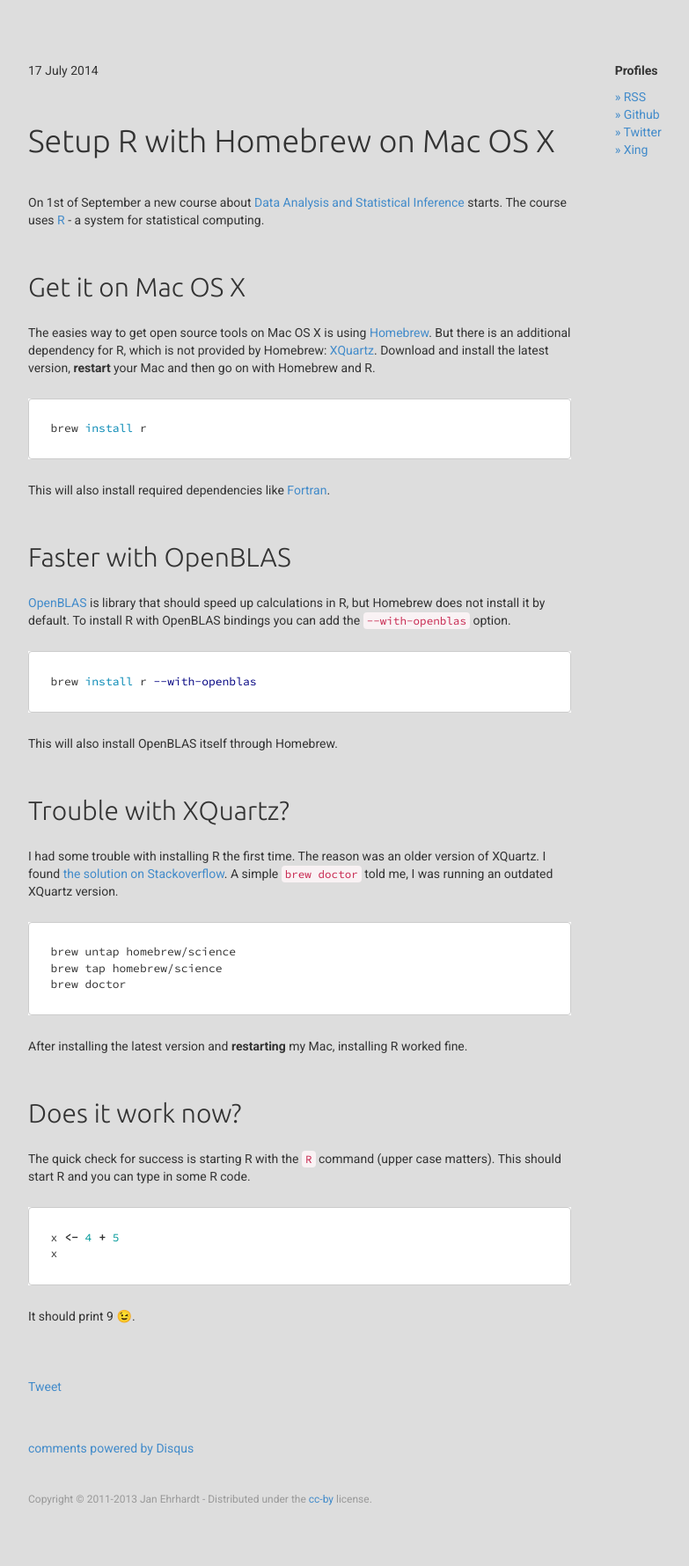
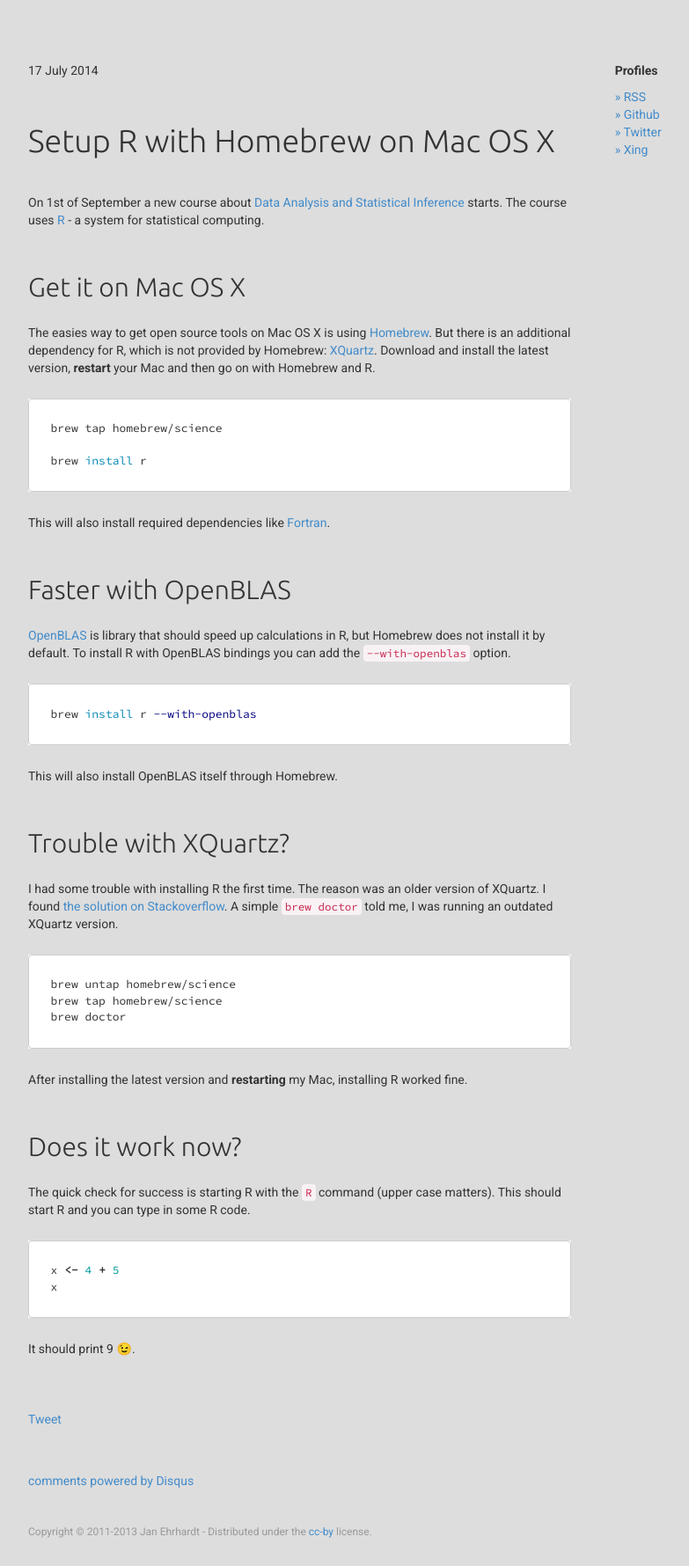
Before and after one commit to jehrhardt/jehrhardt.github.io, a Jekyll site: the page built from _posts/2014-07-17-setup-r-with-homebrew.md, in a window 1280 px wide. Shown: the whole page at 88% size, without its empty margins (138-921 px from the left). Built offline with Jekyll 4.4.1, drawn with Linux system fonts in a browser that asks for light colours; Markdown is read by kramdown in place of the engine named in the settings; comment, search, counter and statistics services are not loaded; before the commit the page ends 1743 px from its top, so only the background shows below that.

Commit message:
Add missing brew tap command

````diff
--- a/_posts/2014-07-17-setup-r-with-homebrew.md
+++ b/_posts/2014-07-17-setup-r-with-homebrew.md
@@ -19,6 +19,8 @@
 with Homebrew and R.
 
 ```sh
+brew tap homebrew/science
+
 brew install r
 ```
 
````
